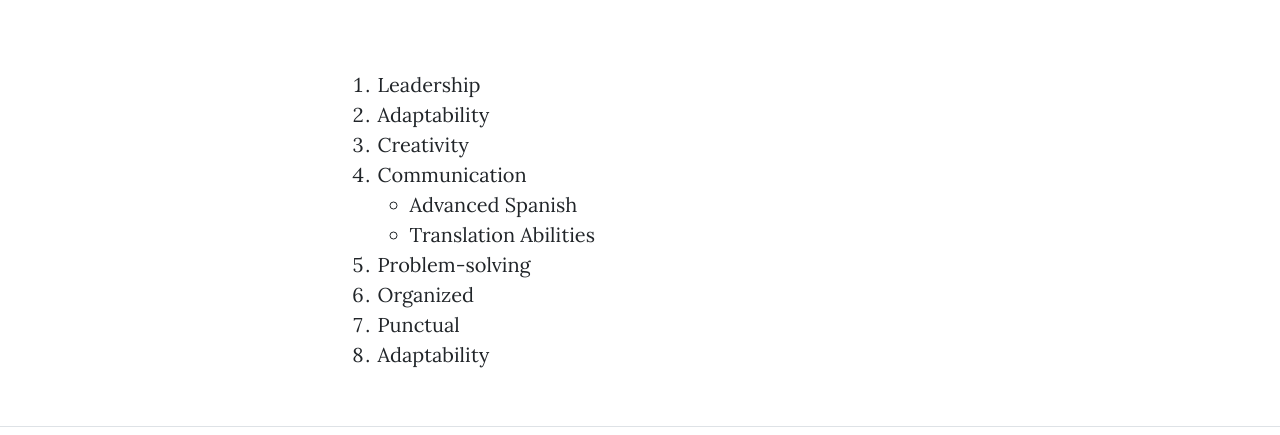
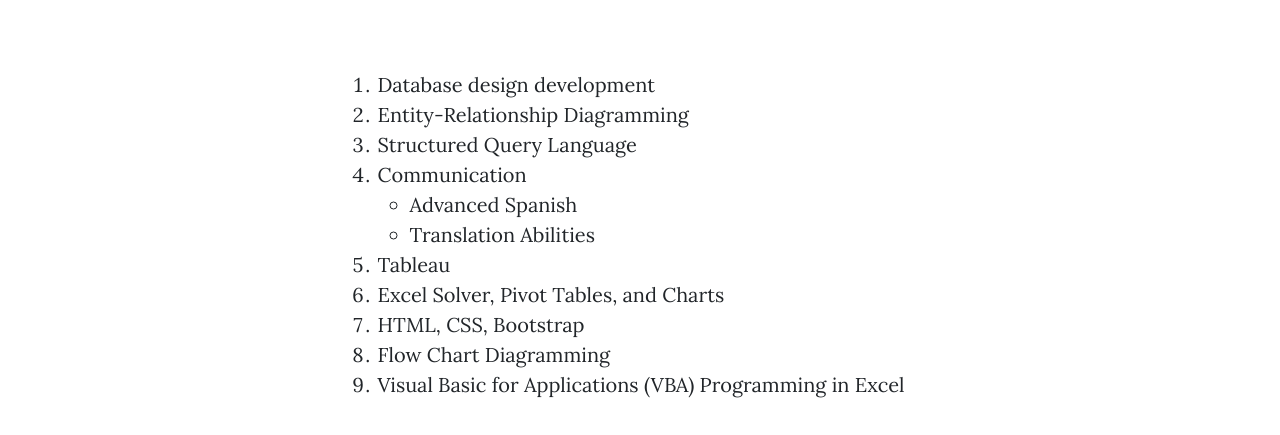
Before and after one commit to zchhll/IS201-2, a plain HTML site: page skills.html in a window 1280 px wide. Shown: the part 542-977 px from the top of the page. Drawn offline with nearby package versions, Linux system fonts and the light colour scheme.

Commit message:
Add files via upload

```diff
--- a/skills.html
+++ b/skills.html
@@ -55,18 +55,19 @@
                     <div class="col-md-10 col-lg-8 col-xl-7">
                         <p>
                             <ol>
-                                <li>Leadership</li>
-                                <li>Adaptability</li>
-                                <li>Creativity</li>
+                                <li>Database design development</li>
+                                <li>Entity-Relationship Diagramming</li>
+                                <li>Structured Query Language</li>
                                 <li>Communication</li>
                                     <ul>
                                         <li>Advanced Spanish</li>
                                         <li>Translation Abilities</li>
                                     </ul>
-                                <li>Problem-solving</li>
-                                <li>Organized</li>
-                                <li>Punctual</li>
-                                <li>Adaptability</li>
+                                <li>Tableau</li>
+                                <li>Excel Solver, Pivot Tables, and Charts</li>
+                                <li>HTML, CSS, Bootstrap</li>
+                                <li>Flow Chart Diagramming</li>
+                                <li>Visual Basic for Applications (VBA) Programming in Excel</li>
                             </ol>
                         </p>
                     </div>
```
